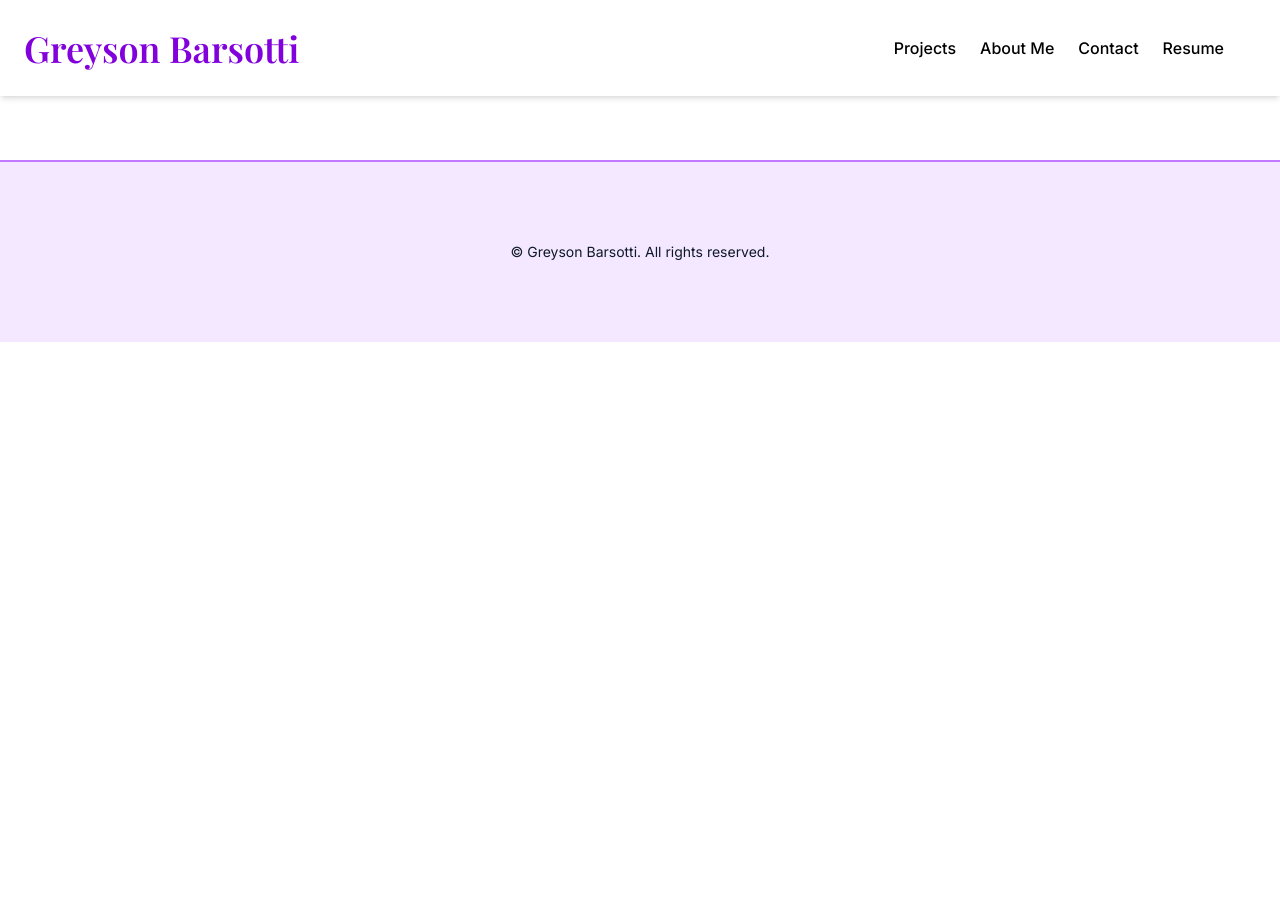
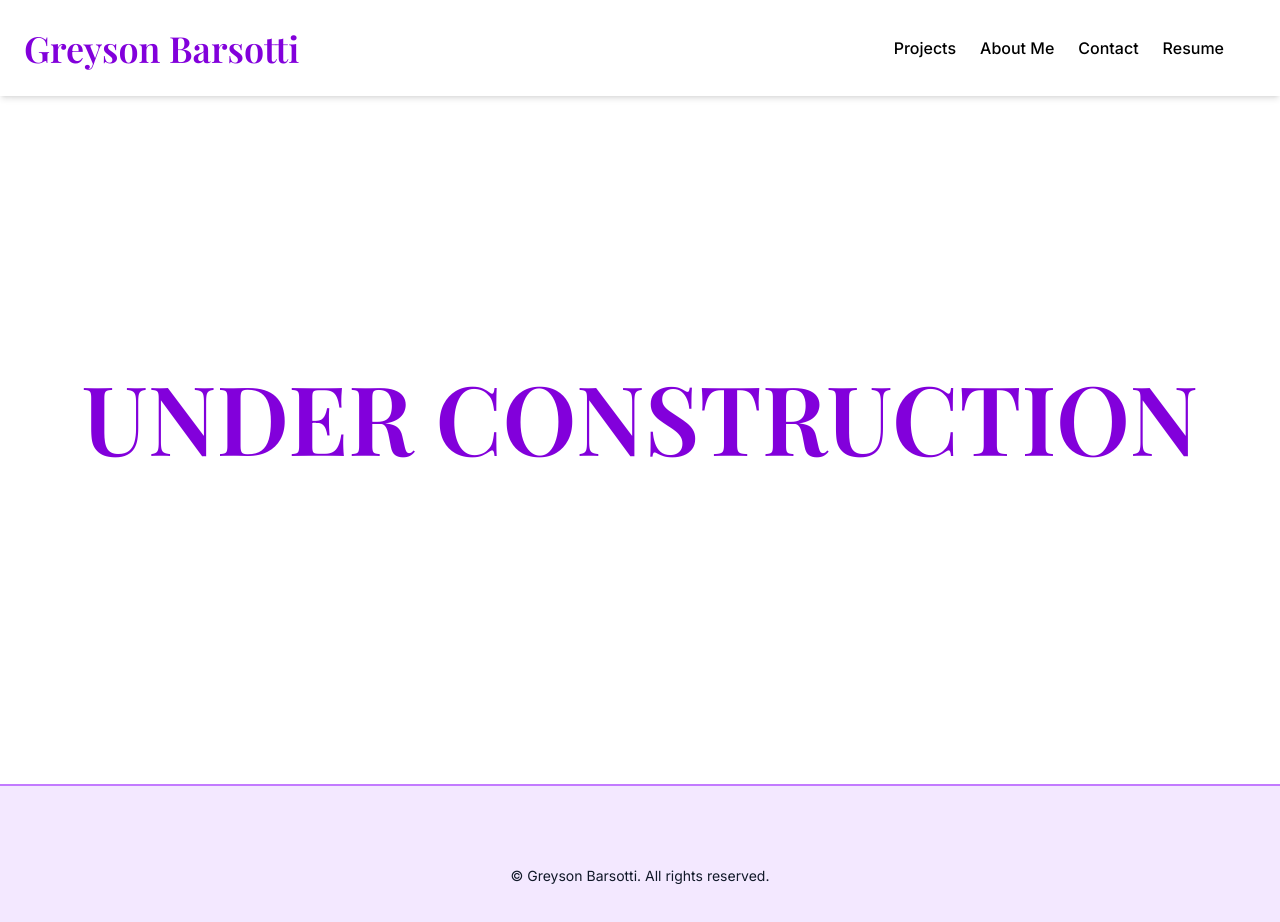
Before and after one commit to thegbars/thegbars.github.io, a React (Vite) app: page /#/about in a window 1280 px wide. Shown: the top 922 px of the page. Before the commit the page ends 800 px from the top, so only its background shows below. Built offline with nearby package versions, Linux system fonts and the light colour scheme.

Commit message:
Under construction added to About

```diff
--- a/src/pages/About.tsx
+++ b/src/pages/About.tsx
@@ -1,7 +1,7 @@
 export default function About() {
     return (
-        <div>
-
+        <div className="flex align-center justify-center py-64">
+            <h1 className="text-purple-700 text-8xl text-center">UNDER CONSTRUCTION</h1>
         </div>
     )
 }
```
